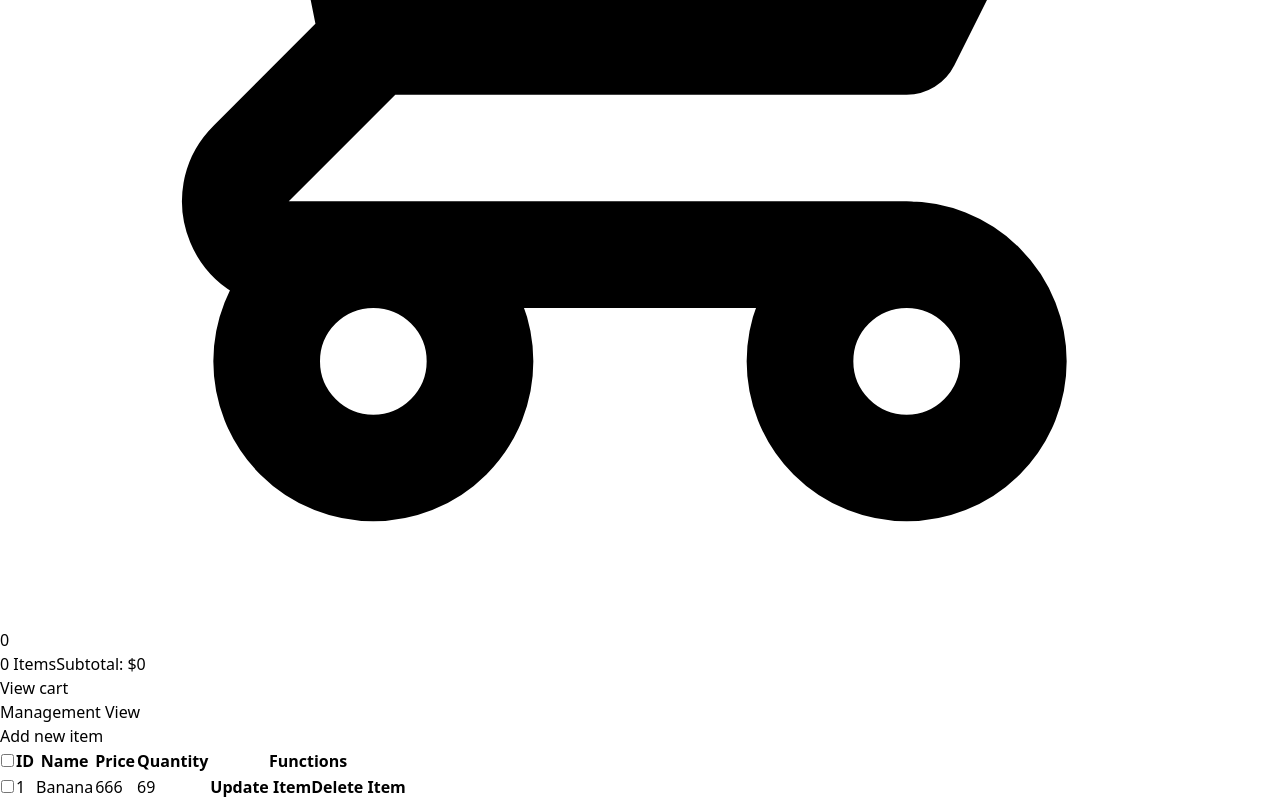
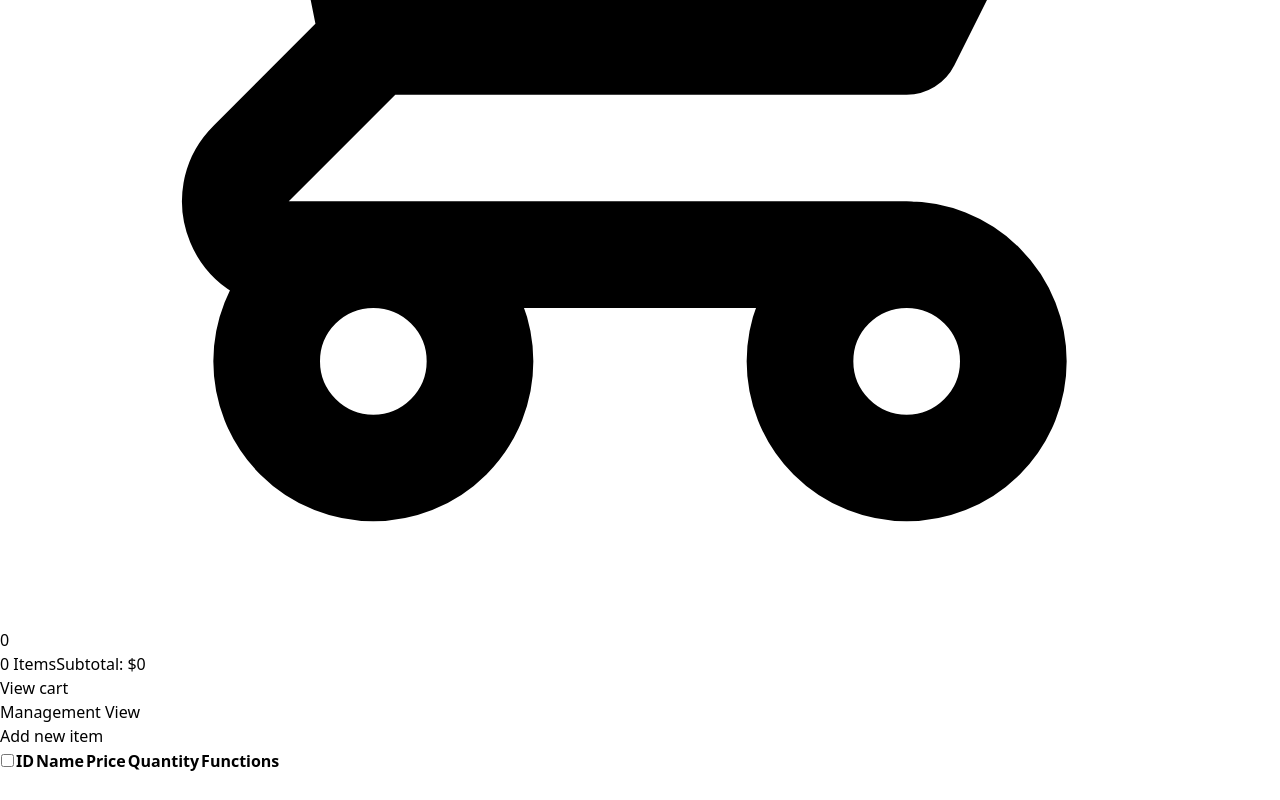
Before and after one commit to killerkpoke/ShoppingCart, a Nuxt app in the folder EFruitShop/: page /manageview in a window 1280 px wide. Shown: the part 2112-2912 px from the top of the page. After the commit the page ends 2886 px from the top, so only its background shows below. Built offline with nearby package versions, Linux system fonts and the light colour scheme.

Commit message:
Rendering the fruits

```diff
--- a/EFruitShop/pages/manageview.vue
+++ b/EFruitShop/pages/manageview.vue
@@ -1,6 +1,8 @@
 <script setup lang="ts">
-let fruitList = localStorage.getItem('newItem');
-console.log(fruitList);
+
+const localItem:string = localStorage.getItem('newItem') || "{}";
+const fruitList:Fruit = JSON.parse(localItem);
+
 </script>
 <template>
     <div>
@@ -32,7 +34,7 @@ console.log(fruitList);
                     </thead>
                     <tbody>
                         <tr
-
+                       v-for="item of fruitList" :key="item.name"
                         class="[&>*]:bg-[#1c1f25]">
                             <th>
                                 <label>
@@ -40,18 +42,18 @@ console.log(fruitList);
                                 </label>
                             </th>
                             <td>
-                                <div class="mask mask-squircle w-12 h-12">1</div>
+                                <div>{{ item.id }}</div>
                             </td>
                             <td>
                                 <div class="flex items-center space-x-3">
                                     <div>
-                                        <div class="font-bold">Banana</div>
+                                        <div class="font-bold">{{ item.name }}</div>
                                     </div>
                                 </div>
                             </td>
 
-                            <td>666</td>
-                            <td>69</td>
+                            <td>{{ item.price }}</td>
+                            <td>{{ item.quantity }}</td>
                             <th>
                                 <div class="inline-grid">
                                 <button class="btn btn-warning btn-xl text-white my-2">
```
